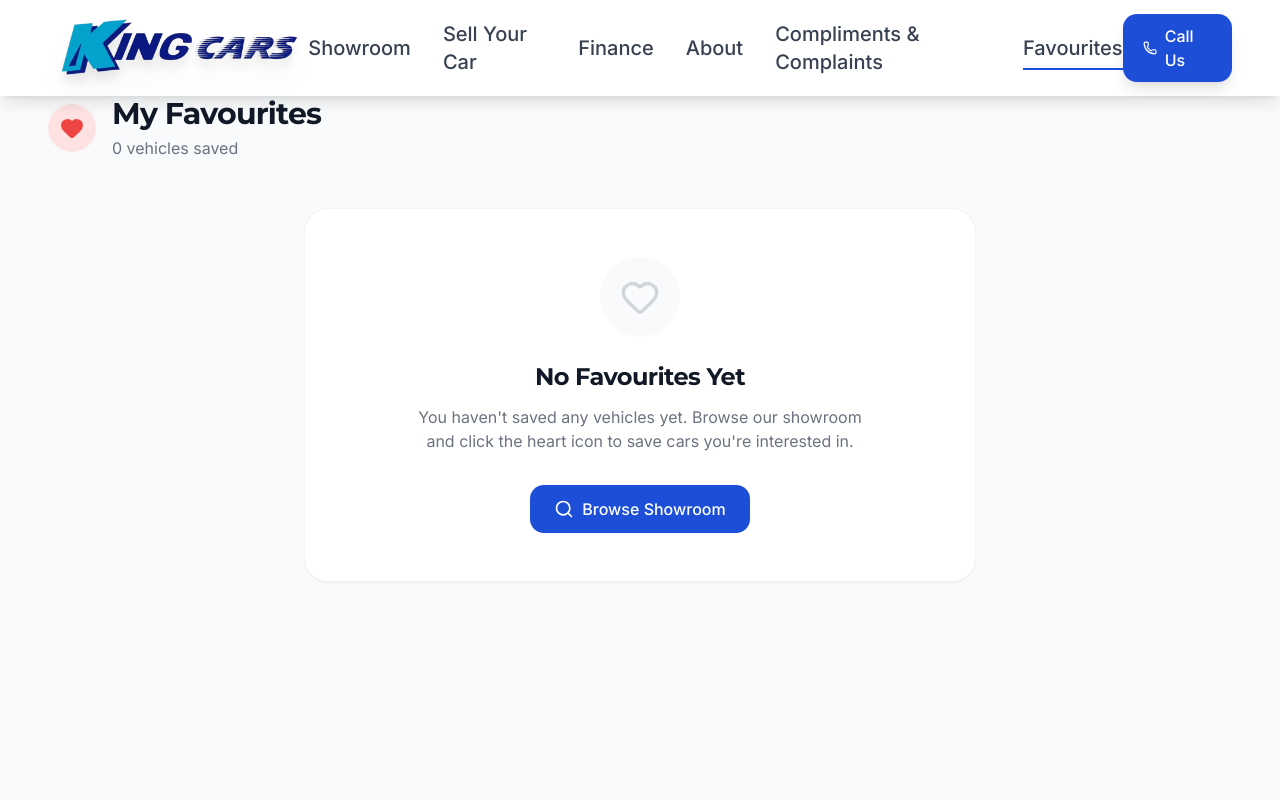
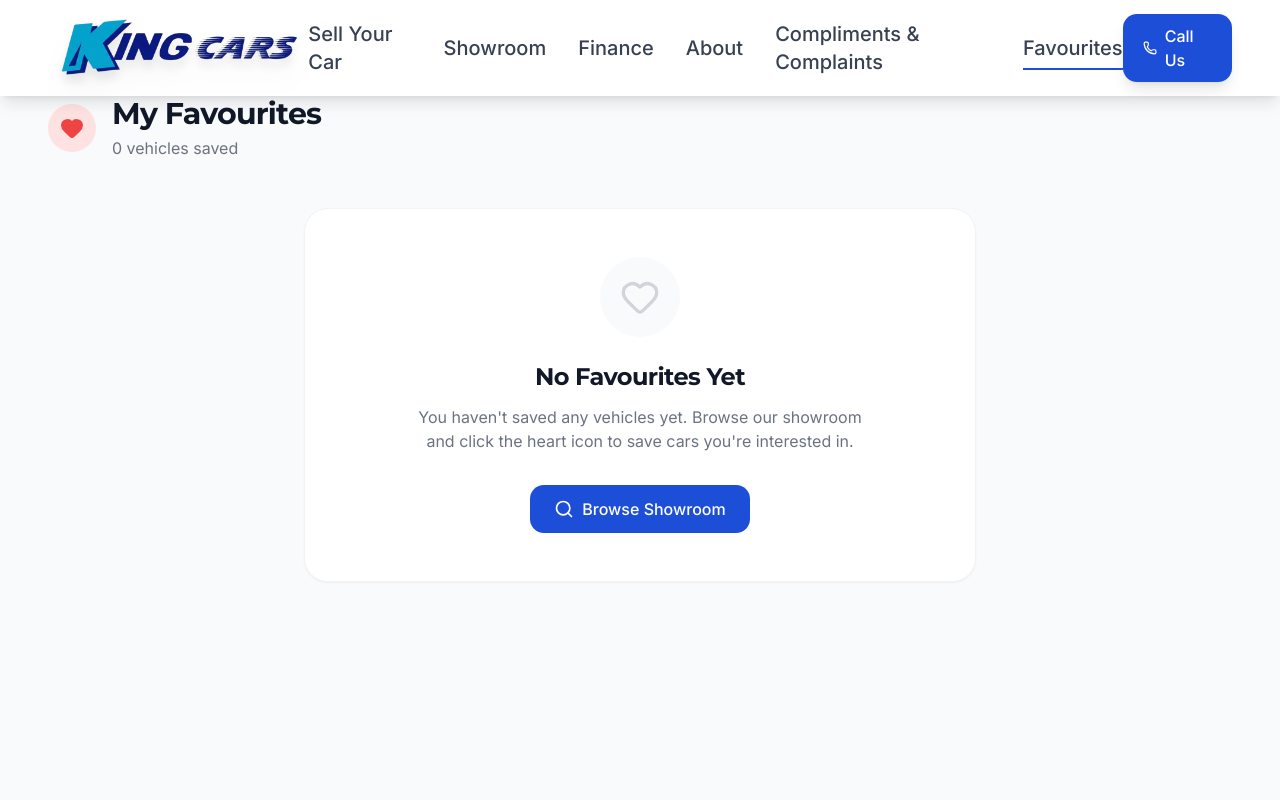
Before and after one commit to pottie2288/king-cars-website, a React (Vite) app: page /favourites in a window 1280 px wide. Shown: the top 800 px of the page. Built offline with nearby package versions, Linux system fonts and the light colour scheme.

Commit message:
feat: swap Sell Your Car and Showroom order in nav

```diff
--- a/src/components/Header.tsx
+++ b/src/components/Header.tsx
@@ -7,8 +7,8 @@ interface HeaderProps {
 }
 
 const navItems = [
+  { label: 'Sell Your Car', path: '/sell-your-car' },
   { label: 'Showroom', path: '/showroom' },
-  { label: 'Sell Your Car', path: '/sell-your-car' },
   { label: 'Finance', path: '/finance' },
   { label: 'About', path: '/about' },
   { label: 'Compliments & Complaints', path: '/compliments-complaints' },
```
